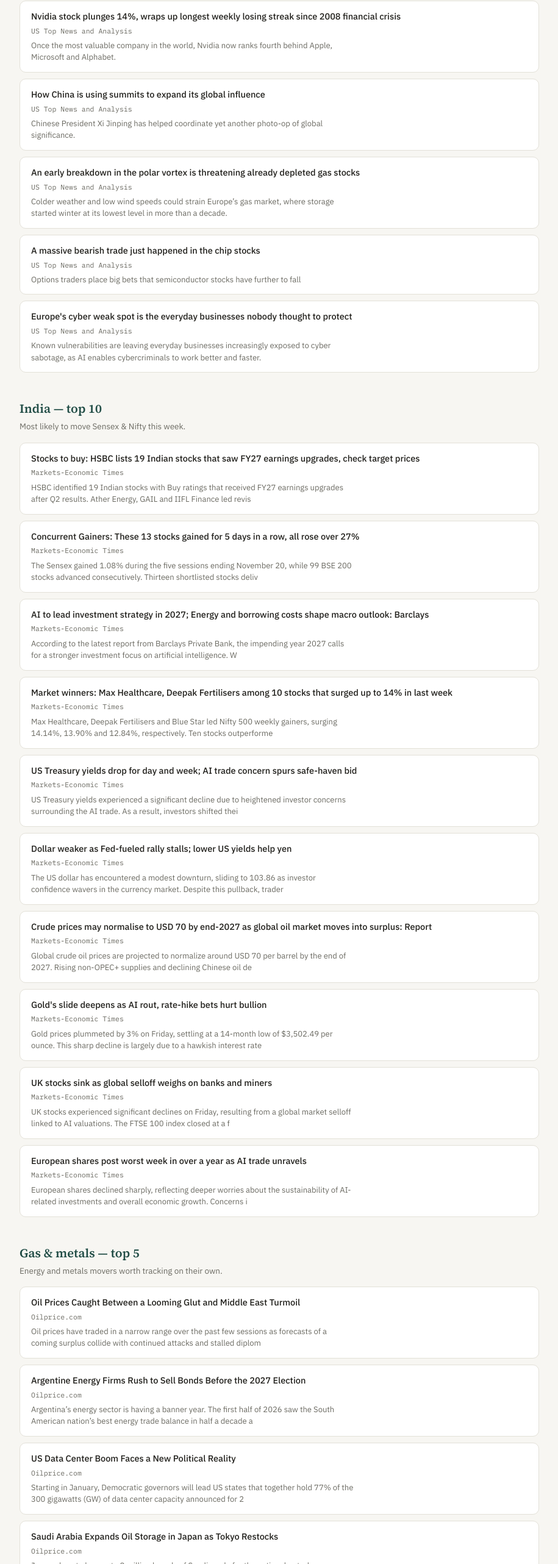
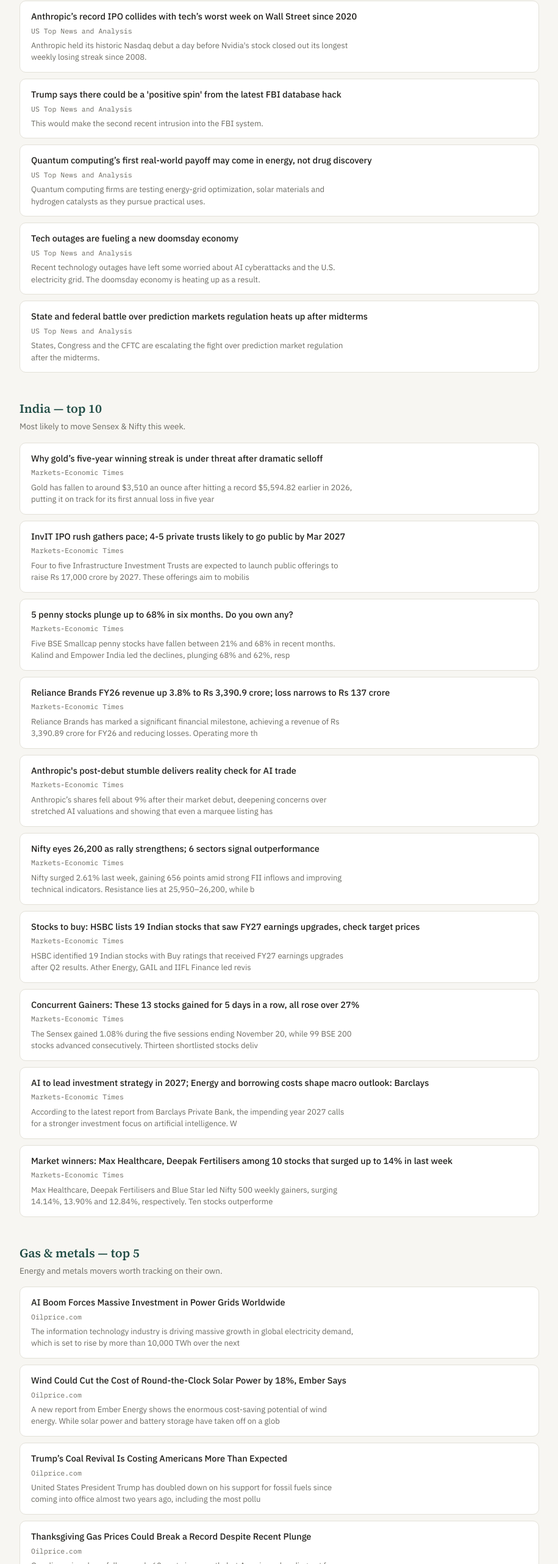
Before and after one commit to Khyathibankuru/Stock-New-agent, a plain HTML site: page index.html in a window 1280 px wide. Shown: the part 235-2800 px from the top of the page at 61% size, without its empty margins (182-1097 px from the left). Drawn offline with Linux system fonts and the light colour scheme.

Commit message:
Daily market brief update 2026-11-22

```diff
--- a/index.html
+++ b/index.html
@@ -60,7 +60,7 @@
   <header>
     <div class="eyebrow-row">
       <h1>Market brief</h1>
-      <span class="updated">Session: Nov 21, 2026</span>
+      <span class="updated">Session: Nov 22, 2026</span>
     </div>
     <p class="subtitle">News first, stocks after — global, India, then gas &amp; metals.</p>
 
@@ -70,34 +70,34 @@
   <p class="section-sub">News that could move markets broadly today.</p>
   <div class="articles">
 
-    <a class="article" href="https://www.cnbc.com/2026/11/20/nvidias-7-week-losing-streak-is-longest-since-2008-financial-crisis.html" target="_blank" rel="noopener">
-      <span class="art-title">Nvidia stock plunges 14%, wraps up longest weekly losing streak since 2008 financial crisis</span>
+    <a class="article" href="https://www.cnbc.com/2026/11/21/anthropic-ipo-tech-selloff.html" target="_blank" rel="noopener">
+      <span class="art-title">Anthropic’s record IPO collides with tech’s worst week on Wall Street since 2020</span>
       <span class="art-meta">US Top News and Analysis</span>
-      <span class="art-blurb">Once the most valuable company in the world, Nvidia now ranks fourth behind Apple, Microsoft and Alphabet.</span>
+      <span class="art-blurb">Anthropic held its historic Nasdaq debut a day before Nvidia's stock closed out its longest weekly losing streak since 2008.</span>
     </a>
 
-    <a class="article" href="https://www.cnbc.com/2026/11/21/china-xi-trump-putin-global-diplomacy-shenzhen.html" target="_blank" rel="noopener">
-      <span class="art-title">How China is using summits to expand its global influence</span>
+    <a class="article" href="https://www.cnbc.com/2026/11/21/trump-fbi-database-hack.html" target="_blank" rel="noopener">
+      <span class="art-title">Trump says there could be a 'positive spin' from the latest FBI database hack</span>
       <span class="art-meta">US Top News and Analysis</span>
-      <span class="art-blurb">Chinese President Xi Jinping has helped coordinate yet another photo-op of global significance.</span>
+      <span class="art-blurb">This would make the second recent intrusion into the FBI system.</span>
     </a>
 
-    <a class="article" href="https://www.cnbc.com/2026/11/21/polar-vortex-europe-gas-prices.html" target="_blank" rel="noopener">
-      <span class="art-title">An early breakdown in the polar vortex is threatening already depleted gas stocks</span>
+    <a class="article" href="https://www.cnbc.com/2026/11/22/quantum-computing-energy-applications.html" target="_blank" rel="noopener">
+      <span class="art-title">Quantum computing’s first real-world payoff may come in energy, not drug discovery</span>
       <span class="art-meta">US Top News and Analysis</span>
-      <span class="art-blurb">Colder weather and low wind speeds could strain Europe’s gas market, where storage started winter at its lowest level in more than a decade.</span>
+      <span class="art-blurb">Quantum computing firms are testing energy-grid optimization, solar materials and hydrogen catalysts as they pursue practical uses.</span>
     </a>
 
-    <a class="article" href="https://www.cnbc.com/2026/11/20/a-massive-bearish-trade-just-happened-in-the-chip-stocks.html" target="_blank" rel="noopener">
-      <span class="art-title">A massive bearish trade just happened in the chip stocks</span>
+    <a class="article" href="https://www.cnbc.com/2026/11/21/emergency-prep-spending-tech-outages.html" target="_blank" rel="noopener">
+      <span class="art-title">Tech outages are fueling a new doomsday economy</span>
       <span class="art-meta">US Top News and Analysis</span>
-      <span class="art-blurb">Options traders place big bets that semiconductor stocks have further to fall</span>
+      <span class="art-blurb">Recent technology outages have left some worried about AI cyberattacks and the U.S. electricity grid. The doomsday economy is heating up as a result.</span>
     </a>
 
-    <a class="article" href="https://www.cnbc.com/2026/11/21/cyber-attacks-fridges-cybersecurity.html" target="_blank" rel="noopener">
-      <span class="art-title">Europe's cyber weak spot is the everyday businesses nobody thought to protect</span>
+    <a class="article" href="https://www.cnbc.com/2026/11/21/prediction-market-regulation-kalshi-cftc.html" target="_blank" rel="noopener">
+      <span class="art-title">State and federal battle over prediction markets regulation heats up after midterms</span>
       <span class="art-meta">US Top News and Analysis</span>
-      <span class="art-blurb">Known vulnerabilities are leaving everyday businesses increasingly exposed to cyber sabotage, as AI enables cybercriminals to work better and faster.</span>
+      <span class="art-blurb">States, Congress and the CFTC are escalating the fight over prediction market regulation after the midterms.</span>
     </a>
 
   </div>
@@ -105,6 +105,42 @@
   <h2 class="section-title">India — top 10</h2>
   <p class="section-sub">Most likely to move Sensex &amp; Nifty this week.</p>
   <div class="articles">
+
+    <a class="article" href="https://economictimes.indiatimes.com/markets/commodities/why-golds-five-year-winning-streak-is-under-threat-after-dramatic-selloff/articleshow/136070323.cms" target="_blank" rel="noopener">
+      <span class="art-title">Why gold’s five-year winning streak is under threat after dramatic selloff</span>
+      <span class="art-meta">Markets-Economic Times</span>
+      <span class="art-blurb">Gold has fallen to around $3,510 an ounce after hitting a record $5,594.82 earlier in 2026, putting it on track for its first annual loss in five year</span>
+    </a>
+
+    <a class="article" href="https://economictimes.indiatimes.com/markets/ipos/fpos/invit-ipo-rush-gathers-pace-4-5-private-trusts-likely-to-go-public-by-mar-2027/articleshow/136069094.cms" target="_blank" rel="noopener">
+      <span class="art-title">InvIT IPO rush gathers pace; 4-5 private trusts likely to go public by Mar 2027</span>
+      <span class="art-meta">Markets-Economic Times</span>
+      <span class="art-blurb">Four to five Infrastructure Investment Trusts are expected to launch public offerings to raise Rs 17,000 crore by 2027. These offerings aim to mobilis</span>
+    </a>
+
+    <a class="article" href="https://economictimes.indiatimes.com/markets/stocks/news/5-penny-stocks-plunge-up-to-68-in-six-months-do-you-own-any/slideshow/136069072.cms" target="_blank" rel="noopener">
+      <span class="art-title">5 penny stocks plunge up to 68% in six months. Do you own any?</span>
+      <span class="art-meta">Markets-Economic Times</span>
+      <span class="art-blurb">Five BSE Smallcap penny stocks have fallen between 21% and 68% in recent months. Kalind and Empower India led the declines, plunging 68% and 62%, resp</span>
+    </a>
+
+    <a class="article" href="https://economictimes.indiatimes.com/markets/stocks/earnings/reliance-brands-fy26-revenue-up-3-8-to-rs-3390-9-crore-loss-narrows-to-rs-137-crore/articleshow/136068185.cms" target="_blank" rel="noopener">
+      <span class="art-title">Reliance Brands FY26 revenue up 3.8% to Rs 3,390.9 crore; loss narrows to Rs 137 crore</span>
+      <span class="art-meta">Markets-Economic Times</span>
+      <span class="art-blurb">Reliance Brands has marked a significant financial milestone, achieving a revenue of Rs 3,390.89 crore for FY26 and reducing losses. Operating more th</span>
+    </a>
+
+    <a class="article" href="https://economictimes.indiatimes.com/markets/us-stocks/news/anthropics-post-debut-stumble-delivers-reality-check-for-ai-trade/articleshow/136066633.cms" target="_blank" rel="noopener">
+      <span class="art-title">Anthropic's post-debut stumble delivers reality check for AI trade</span>
+      <span class="art-meta">Markets-Economic Times</span>
+      <span class="art-blurb">Anthropic’s shares fell about 9% after their market debut, deepening concerns over stretched AI valuations and showing that even a marquee listing has</span>
+    </a>
+
+    <a class="article" href="https://economictimes.indiatimes.com/markets/stocks/news/nifty-eyes-26200-as-rally-strengthens-6-sectors-signal-outperformance/articleshow/136050218.cms" target="_blank" rel="noopener">
+      <span class="art-title">Nifty eyes 26,200 as rally strengthens; 6 sectors signal outperformance</span>
+      <span class="art-meta">Markets-Economic Times</span>
+      <span class="art-blurb">Nifty surged 2.61% last week, gaining 656 points amid strong FII inflows and improving technical indicators. Resistance lies at 25,950–26,200, while b</span>
+    </a>
 
     <a class="article" href="https://economictimes.indiatimes.com/markets/stocks/news/stocks-to-buy-hsbc-lists-19-indian-stocks-that-saw-fy27-earnings-upgrades-check-target-prices/slideshow/136048231.cms" target="_blank" rel="noopener">
       <span class="art-title">Stocks to buy: HSBC lists 19 Indian stocks that saw FY27 earnings upgrades, check target prices</span>
@@ -130,76 +166,40 @@
       <span class="art-blurb">Max Healthcare, Deepak Fertilisers and Blue Star led Nifty 500 weekly gainers, surging 14.14%, 13.90% and 12.84%, respectively. Ten stocks outperforme</span>
     </a>
 
-    <a class="article" href="https://economictimes.indiatimes.com/markets/bonds/us-treasury-yields-drop-for-day-and-week-ai-trade-concern-spurs-safe-haven-bid/articleshow/136045682.cms" target="_blank" rel="noopener">
-      <span class="art-title">US Treasury yields drop for day and week; AI trade concern spurs safe-haven bid</span>
-      <span class="art-meta">Markets-Economic Times</span>
-      <span class="art-blurb">US Treasury yields experienced a significant decline due to heightened investor concerns surrounding the AI trade. As a result, investors shifted thei</span>
-    </a>
-
-    <a class="article" href="https://economictimes.indiatimes.com/markets/forex/forex-news/dollar-weaker-as-fed-fueled-rally-stalls-lower-us-yields-help-yen/articleshow/136045620.cms" target="_blank" rel="noopener">
-      <span class="art-title">Dollar weaker as Fed-fueled rally stalls; lower US yields help yen</span>
-      <span class="art-meta">Markets-Economic Times</span>
-      <span class="art-blurb">The US dollar has encountered a modest downturn, sliding to 103.86 as investor confidence wavers in the currency market. Despite this pullback, trader</span>
-    </a>
-
-    <a class="article" href="https://economictimes.indiatimes.com/markets/commodities/news/crude-prices-may-normalise-to-usd-70-by-end-2027-as-global-oil-market-moves-into-surplus-report/articleshow/136045576.cms" target="_blank" rel="noopener">
-      <span class="art-title">Crude prices may normalise to USD 70 by end-2027 as global oil market moves into surplus: Report</span>
-      <span class="art-meta">Markets-Economic Times</span>
-      <span class="art-blurb">Global crude oil prices are projected to normalize around USD 70 per barrel by the end of 2027. Rising non-OPEC+ supplies and declining Chinese oil de</span>
-    </a>
-
-    <a class="article" href="https://economictimes.indiatimes.com/markets/commodities/news/golds-slide-deepens-as-ai-rout-rate-hike-bets-hurt-bullion/articleshow/136045549.cms" target="_blank" rel="noopener">
-      <span class="art-title">Gold's slide deepens as AI rout, rate-hike bets hurt bullion</span>
-      <span class="art-meta">Markets-Economic Times</span>
-      <span class="art-blurb">Gold prices plummeted by 3% on Friday, settling at a 14-month low of $3,502.49 per ounce. This sharp decline is largely due to a hawkish interest rate</span>
-    </a>
-
-    <a class="article" href="https://economictimes.indiatimes.com/markets/us-stocks/news/uk-stocks-sink-as-global-selloff-weighs-on-banks-and-miners/articleshow/136045502.cms" target="_blank" rel="noopener">
-      <span class="art-title">UK stocks sink as global selloff weighs on banks and miners</span>
-      <span class="art-meta">Markets-Economic Times</span>
-      <span class="art-blurb">UK stocks experienced significant declines on Friday, resulting from a global market selloff linked to AI valuations. The FTSE 100 index closed at a f</span>
-    </a>
-
-    <a class="article" href="https://economictimes.indiatimes.com/markets/us-stocks/news/european-shares-post-worst-week-in-over-a-year-as-ai-trade-unravels/articleshow/136045442.cms" target="_blank" rel="noopener">
-      <span class="art-title">European shares post worst week in over a year as AI trade unravels</span>
-      <span class="art-meta">Markets-Economic Times</span>
-      <span class="art-blurb">European shares declined sharply, reflecting deeper worries about the sustainability of AI-related investments and overall economic growth. Concerns i</span>
-    </a>
-
   </div>
 
   <h2 class="section-title">Gas &amp; metals — top 5</h2>
   <p class="section-sub">Energy and metals movers worth tracking on their own.</p>
   <div class="articles">
 
-    <a class="article" href="https://oilprice.com/Energy/Energy-General/Oil-Prices-Caught-Between-a-Looming-Glut-and-Middle-East-Turmoil.html" target="_blank" rel="noopener">
-      <span class="art-title">Oil Prices Caught Between a Looming Glut and Middle East Turmoil</span>
+    <a class="article" href="https://oilprice.com/Energy/Crude-Oil/AI-Boom-Forces-Massive-Investment-in-Power-Grids-Worldwide.html" target="_blank" rel="noopener">
+      <span class="art-title">AI Boom Forces Massive Investment in Power Grids Worldwide</span>
       <span class="art-meta">Oilprice.com</span>
-      <span class="art-blurb">Oil prices have traded in a narrow range over the past few sessions as forecasts of a coming surplus collide with continued attacks and stalled diplom</span>
+      <span class="art-blurb">The information technology industry is driving massive growth in global electricity demand, which is set to rise by more than 10,000 TWh over the next</span>
     </a>
 
-    <a class="article" href="https://oilprice.com/Energy/Energy-General/Argentine-Energy-Firms-Rush-to-Sell-Bonds-Before-the-2027-Election.html" target="_blank" rel="noopener">
-      <span class="art-title">Argentine Energy Firms Rush to Sell Bonds Before the 2027 Election</span>
+    <a class="article" href="https://oilprice.com/Alternative-Energy/Wind-Power/Wind-Could-Cut-the-Cost-of-Round-the-Clock-Solar-Power-by-18-Ember-Says.html" target="_blank" rel="noopener">
+      <span class="art-title">Wind Could Cut the Cost of Round-the-Clock Solar Power by 18%, Ember Says</span>
       <span class="art-meta">Oilprice.com</span>
-      <span class="art-blurb">Argentina’s energy sector is having a banner year. The first half of 2026 saw the South American nation’s best energy trade balance in half a decade a</span>
+      <span class="art-blurb">A new report from Ember Energy shows the enormous cost-saving potential of wind energy. While solar power and battery storage have taken off on a glob</span>
     </a>
 
-    <a class="article" href="https://oilprice.com/Energy/Energy-General/US-Data-Center-Boom-Faces-a-New-Political-Reality.html" target="_blank" rel="noopener">
-      <span class="art-title">US Data Center Boom Faces a New Political Reality</span>
+    <a class="article" href="https://oilprice.com/Energy/Coal/Trumps-Coal-Revival-Is-Costing-Americans-More-Than-Expected.html" target="_blank" rel="noopener">
+      <span class="art-title">Trump’s Coal Revival Is Costing Americans More Than Expected</span>
       <span class="art-meta">Oilprice.com</span>
-      <span class="art-blurb">Starting in January, Democratic governors will lead US states that together hold 77% of the 300 gigawatts (GW) of data center capacity announced for 2</span>
+      <span class="art-blurb">United States President Trump has doubled down on his support for fossil fuels since coming into office almost two years ago, including the most pollu</span>
     </a>
 
-    <a class="article" href="https://oilprice.com/Latest-Energy-News/World-News/Saudi-Arabia-Expands-Oil-Storage-in-Japan-as-Tokyo-Restocks.html" target="_blank" rel="noopener">
-      <span class="art-title">Saudi Arabia Expands Oil Storage in Japan as Tokyo Restocks</span>
+    <a class="article" href="https://oilprice.com/Latest-Energy-News/World-News/Thanksgiving-Gas-Prices-Could-Break-a-Record-Despite-Recent-Plunge.html" target="_blank" rel="noopener">
+      <span class="art-title">Thanksgiving Gas Prices Could Break a Record Despite Recent Plunge</span>
       <span class="art-meta">Oilprice.com</span>
-      <span class="art-blurb">Japan plans to buy up to 8 million barrels of Saudi crude for the national petroleum reserve it drew down during the Hormuz crisis, under a deal the t</span>
+      <span class="art-blurb">Gasoline prices have fallen nearly 60 cents in a month, but Americans heading out for Thanksgiving could still pay more at the pump than during any pr</span>
     </a>
 
-    <a class="article" href="https://oilprice.com/Energy/Energy-General/US-Oil-Drillers-Pick-Up-the-Pace-Just-as-Oil-Prices-Fall.html" target="_blank" rel="noopener">
-      <span class="art-title">U.S. Oil Drillers Pick Up the Pace Just as Oil Prices Fall</span>
+    <a class="article" href="https://oilprice.com/Energy/Energy-General/Britains-Net-Zero-Revolution-Has-a-China-Problem.html" target="_blank" rel="noopener">
+      <span class="art-title">Britain's Net Zero Revolution Has a China Problem</span>
       <span class="art-meta">Oilprice.com</span>
-      <span class="art-blurb">The total number of active drilling rigs for oil and gas in the United States rose this week, according to new data that Baker Hughes published on Fri</span>
+      <span class="art-blurb">The Labour government has been accused of “capitulation” in its trade relations with China as Britain’s transition to net zero faces a number of secur</span>
     </a>
 
   </div>
@@ -316,7 +316,7 @@
       <div class="stock-row">
         <div class="name-block"><span>Power Grid</span><span class="tag">infra</span></div>
         <div class="right-block">
-
+          <span class="trending">trending</span>
           <span class="price">₹269.0</span>
           <span class="chg up">+1.70%</span>
         </div>
@@ -391,6 +391,11 @@
       <h3>Trending — India</h3>
       <p class="card-sub">Mentioned across today's India/metal/gas feeds</p>
 
+      <div class="stock-row">
+        <div class="name-block"><span>Power Grid</span><span class="tag">infra</span></div>
+        <div class="right-block"><span class="price">₹269.0</span><span class="chg up">+1.70%</span></div>
+      </div>
+
     </div>
     <div class="card">
       <h3>Trending — global</h3>
@@ -415,7 +420,7 @@
   </div>
 
   <footer>
-    Informational snapshot only — not investment advice. Generated automatically at 2026-11-21 09:27 UTC.
+    Informational snapshot only — not investment advice. Generated automatically at 2026-11-22 09:33 UTC.
   </footer>
 
 </div>
```
